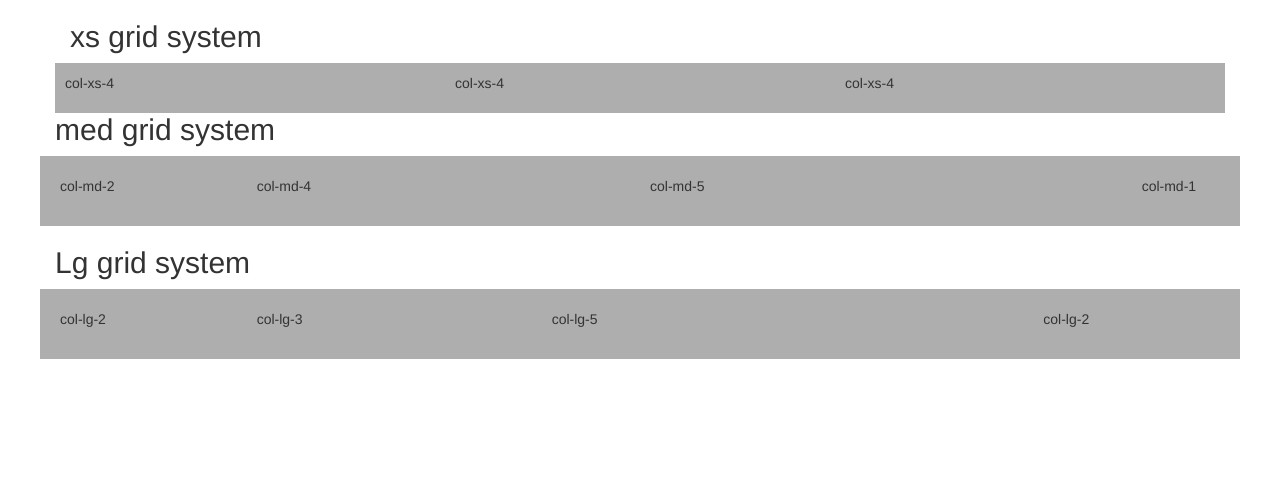
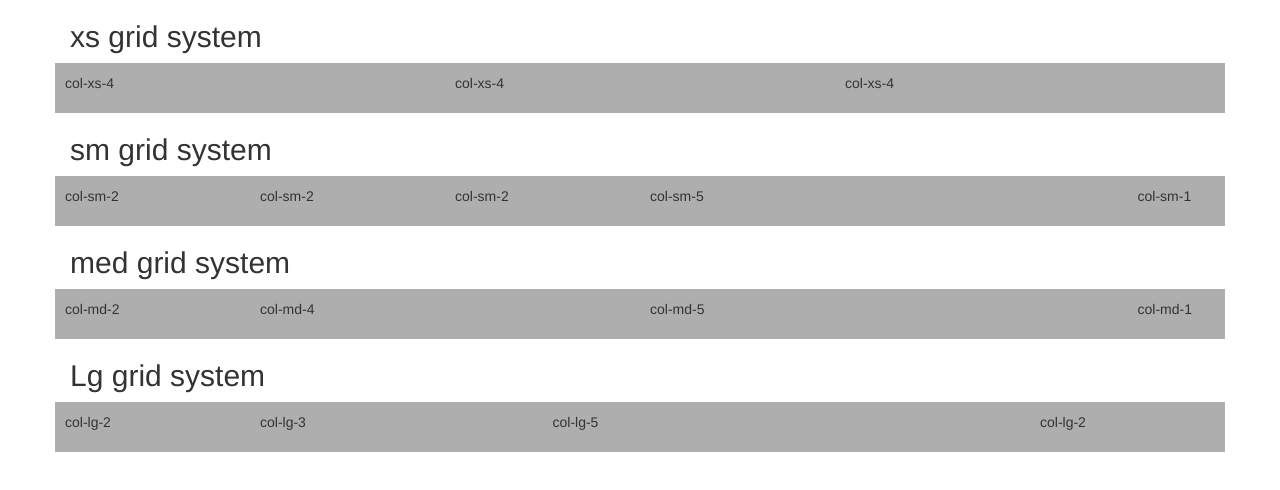
Before and after one commit to stellareyna78/grid-system, a plain HTML site: page index.html in a window 1280 px wide. Drawn offline with Linux system fonts and the light colour scheme.

Commit message:
created sm grid system

```diff
--- a/index.html
+++ b/index.html
@@ -19,6 +19,26 @@
 			<div class="col-xs-4">
 				<p>col-xs-4</p>
 			</div> <!--end of xs grid -->
+		</div>
+
+		<h2>sm grid system</h2>
+		<div class="row show-grid">
+			<div class="col-sm-2">
+				<p>col-sm-2</p>
+			</div>
+			<div class="col-sm-2">
+				<p>col-sm-2</p>
+			</div>
+			<div class="col-sm-2">
+				<p>col-sm-2</p>
+			</div>
+			<div class="col-sm-5">
+				<p>col-sm-5</p>
+			</div>
+			<div class="col-sm-1">
+				<p>col-sm-1</p>
+			</div>
+		</div>
 
 		<h2>med grid system</h2>
 		<div class="row show-grid">
@@ -54,8 +74,8 @@
 
 
 
-		</div>
-	<!-- </div> end of container -->
+
+	</div>   <!--end of container -->
 
 
 
```
